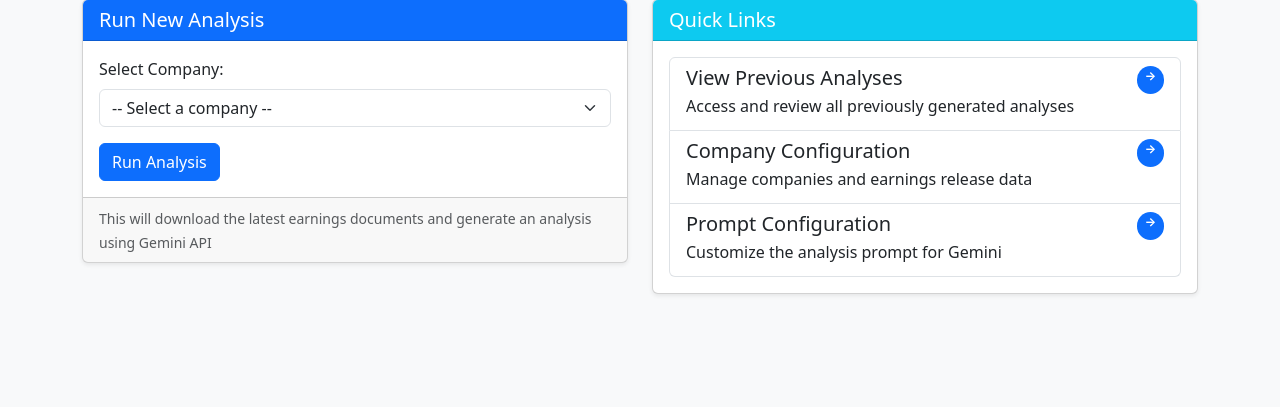
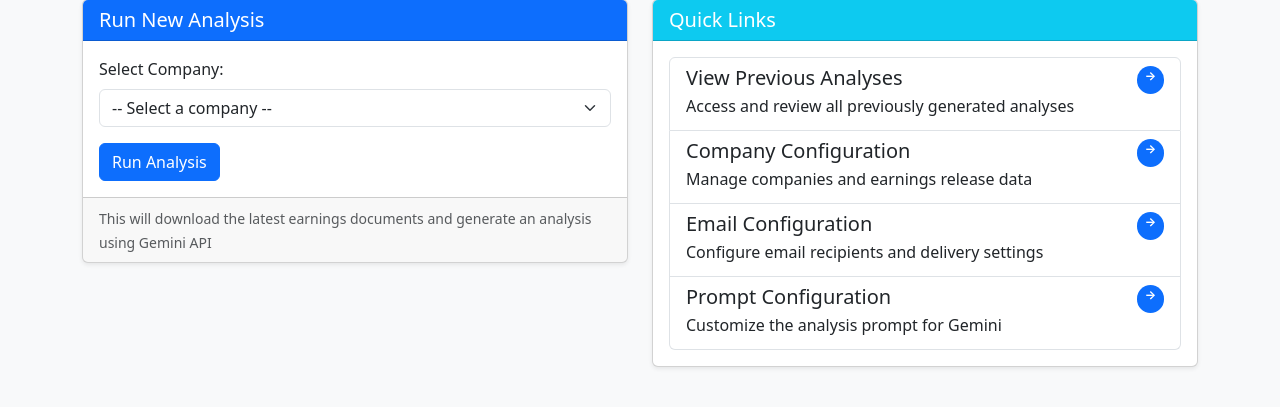
Before and after one commit to aimlllm/gemini_agent, a Flask app: page / in a window 1280 px wide. Shown: the part 183-590 px from the top of the page. Run offline with Flask 2, Linux system fonts and the light colour scheme; some libraries are stand-ins or nearby versions.

Commit message:
add email config to quick link

```diff
--- a/templates/index.html
+++ b/templates/index.html
@@ -57,6 +57,13 @@
                             </div>
                             <p class="mb-1">Manage companies and earnings release data</p>
                         </a>
+                        <a href="{{ url_for('edit_email_config') }}" class="list-group-item list-group-item-action">
+                            <div class="d-flex w-100 justify-content-between">
+                                <h5 class="mb-1">Email Configuration</h5>
+                                <span class="badge bg-primary rounded-pill">→</span>
+                            </div>
+                            <p class="mb-1">Configure email recipients and delivery settings</p>
+                        </a>
                         <a href="{{ url_for('edit_prompt_config') }}" class="list-group-item list-group-item-action">
                             <div class="d-flex w-100 justify-content-between">
                                 <h5 class="mb-1">Prompt Configuration</h5>
```
